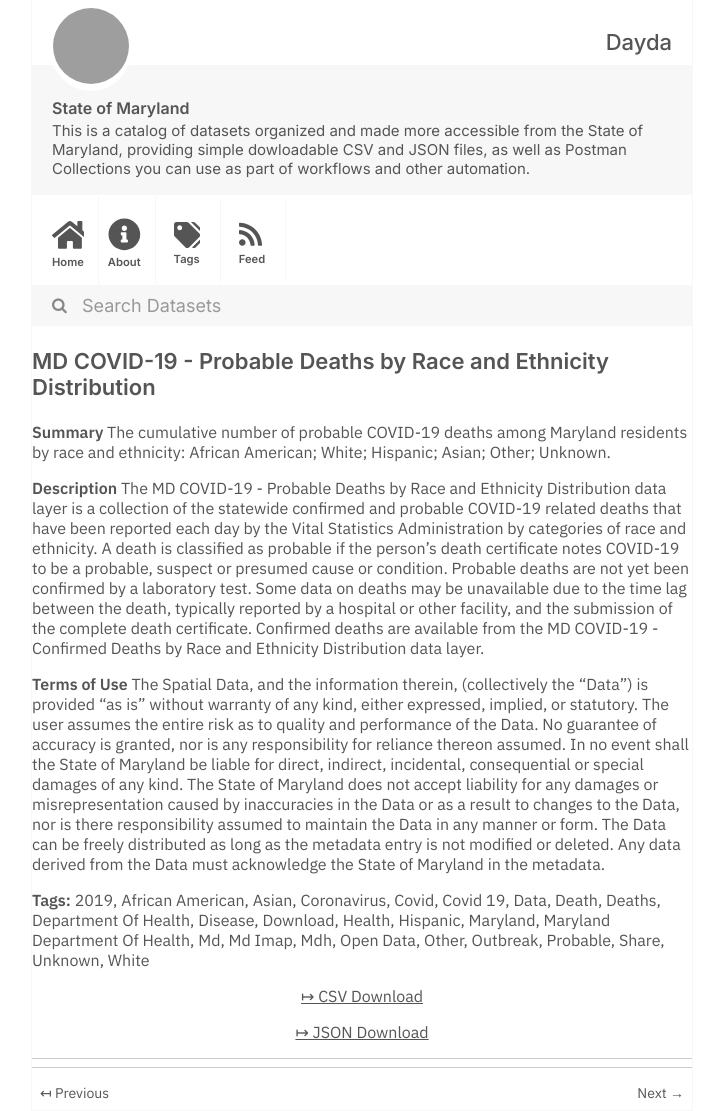
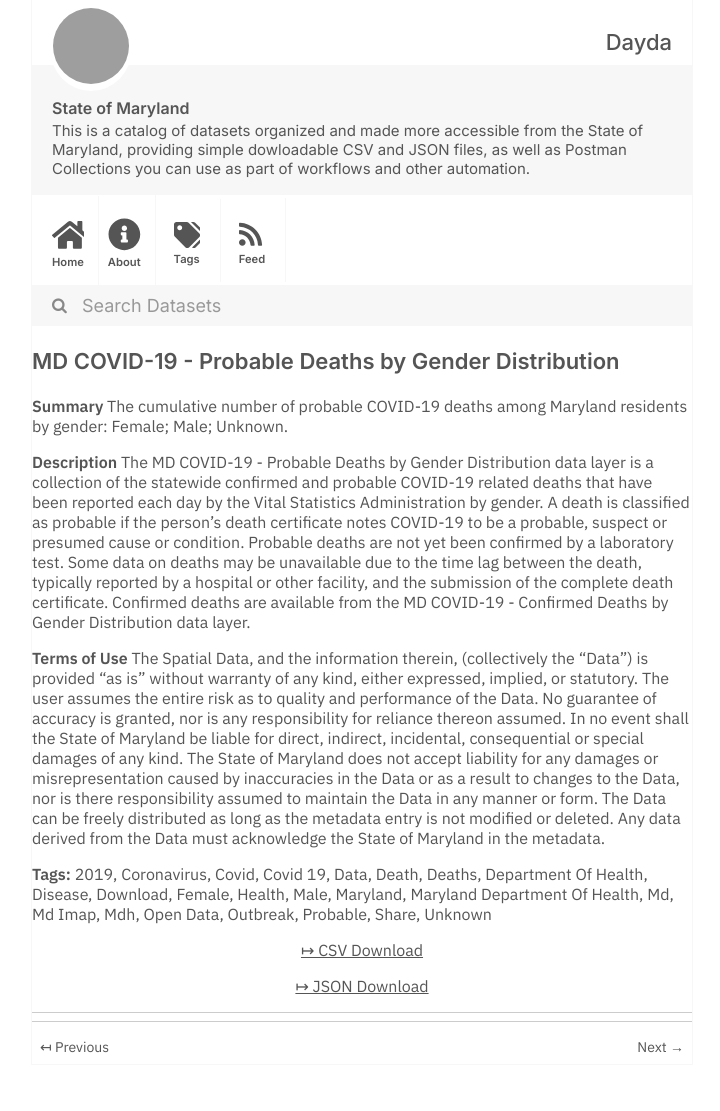
Before and after one commit to dayda-entities/state-of-maryland, a Jekyll site: the page built from _posts/2020-11-10-md-covid-19-probable-deaths-by.md, in a window 1280 px wide. Shown: the whole page, without its empty margins (278-998 px from the left). Built offline with Jekyll 4.4.1, drawn with Linux system fonts in a browser that asks for light colours; after the commit the page ends 1065 px from its top, so only the background shows below that; grey boxes are pictures that could not be loaded.

Commit message:
Publish Data

```diff
--- a/_posts/2020-11-10-md-covid-19-probable-deaths-by.md
+++ b/_posts/2020-11-10-md-covid-19-probable-deaths-by.md
@@ -1,13 +1,11 @@
 ---
-title: MD COVID-19 - Probable Deaths by Race and Ethnicity Distribution
-created: '2020-11-10T17:25:51.296485'
-modified: '2020-12-04T19:15:24.425088'
+title: MD COVID-19 - Probable Deaths by Gender Distribution
+created: '2020-11-10T17:25:44.705768'
+modified: '2020-12-04T19:15:18.521425'
 state: active
 type: dataset
 tags:
   - '2019'
-  - African American
-  - Asian
   - Coronavirus
   - Covid
   - Covid 19
@@ -17,33 +15,32 @@ tags:
   - Department Of Health
   - Disease
   - Download
+  - Female
   - Health
-  - Hispanic
+  - Male
   - Maryland
   - Maryland Department Of Health
   - Md
   - Md Imap
   - Mdh
   - Open Data
-  - Other
   - Outbreak
   - Probable
   - Share
   - Unknown
-  - White
 groups:
   - Local Government
-csv_url: 'https://opendata.maryland.gov/api/views/xtrn-8azc/rows.csv?accessType=DOWNLOAD'
+csv_url: 'https://opendata.maryland.gov/api/views/w2wg-xw5p/rows.csv?accessType=DOWNLOAD'
 json_url: >-
-  https://opendata.maryland.gov/api/views/xtrn-8azc/rows.json?accessType=DOWNLOAD
+  https://opendata.maryland.gov/api/views/w2wg-xw5p/rows.json?accessType=DOWNLOAD
 layout: post
 
 ---
 <b>Summary</b>
-The cumulative number of probable COVID-19 deaths among Maryland residents by race and ethnicity: African American; White; Hispanic; Asian; Other; Unknown.
+The cumulative number of probable COVID-19 deaths among Maryland residents by gender: Female; Male; Unknown.
 
 <b>Description</b>
-The MD COVID-19 - Probable Deaths by Race and Ethnicity Distribution data layer is a collection of the statewide confirmed and probable COVID-19 related deaths that have been reported each day by the Vital Statistics Administration by categories of race and ethnicity. A death is classified as probable if the person's death certificate notes COVID-19 to be a probable, suspect or presumed cause or condition. Probable deaths are not yet been confirmed by a laboratory test. Some data on deaths may be unavailable due to the time lag between the death, typically reported by a hospital or other facility, and the submission of the complete death certificate. Confirmed deaths are available from the MD COVID-19 - Confirmed Deaths by Race and Ethnicity Distribution data layer.
+The MD COVID-19 - Probable Deaths by Gender Distribution data layer is a collection of the statewide confirmed and probable COVID-19 related deaths that have been reported each day by the Vital Statistics Administration by gender. A death is classified as probable if the person's death certificate notes COVID-19 to be a probable, suspect or presumed cause or condition. Probable deaths are not yet been confirmed by a laboratory test. Some data on deaths may be unavailable due to the time lag between the death, typically reported by a hospital or other facility, and the submission of the complete death certificate. Confirmed deaths are available from the MD COVID-19 - Confirmed Deaths by Gender Distribution data layer.
 
 <b>Terms of Use</b>
 The Spatial Data, and the information therein, (collectively the "Data") is provided "as is" without warranty of any kind, either expressed, implied, or statutory. The user assumes the entire risk as to quality and performance of the Data. No guarantee of accuracy is granted, nor is any responsibility for reliance thereon assumed. In no event shall the State of Maryland be liable for direct, indirect, incidental, consequential or special damages of any kind. The State of Maryland does not accept liability for any damages or misrepresentation caused by inaccuracies in the Data or as a result to changes to the Data, nor is there responsibility assumed to maintain the Data in any manner or form. The Data can be freely distributed as long as the metadata entry is not modified or deleted. Any data derived from the Data must acknowledge the State of Maryland in the metadata.
```
